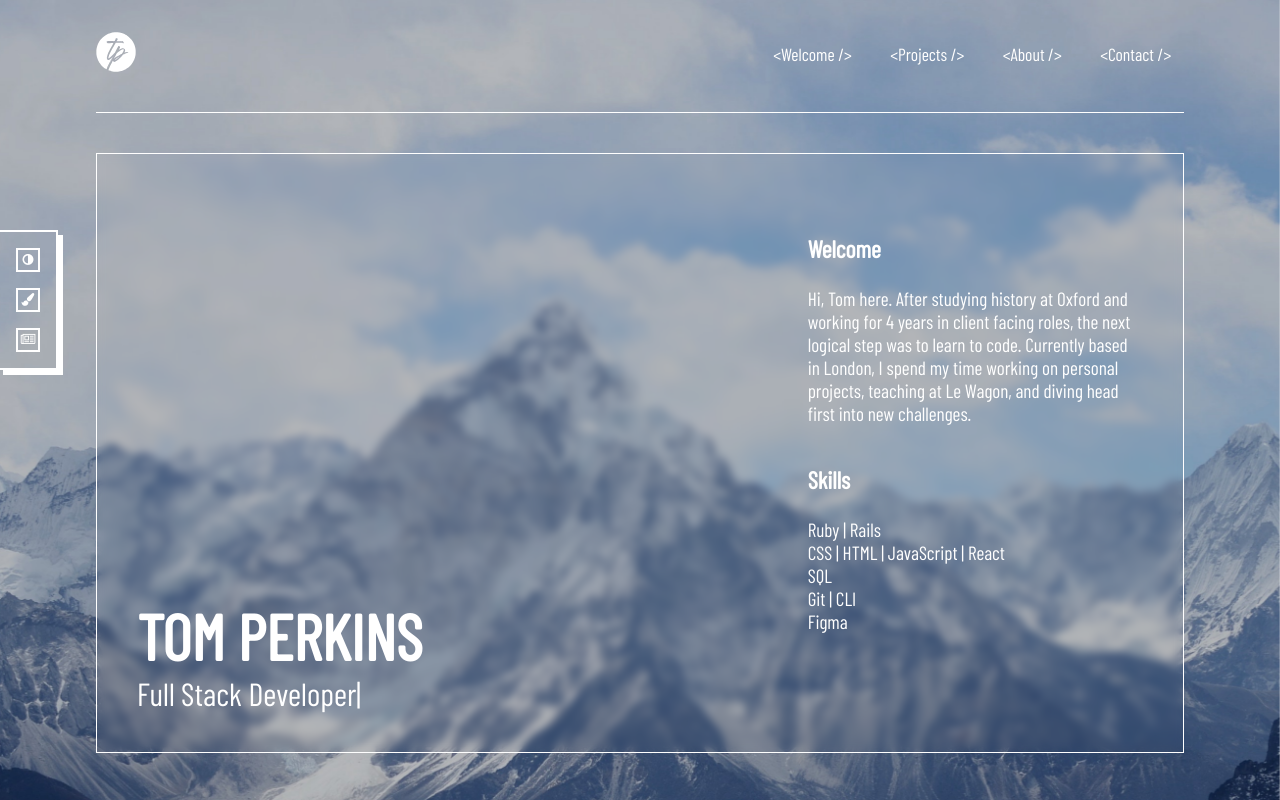
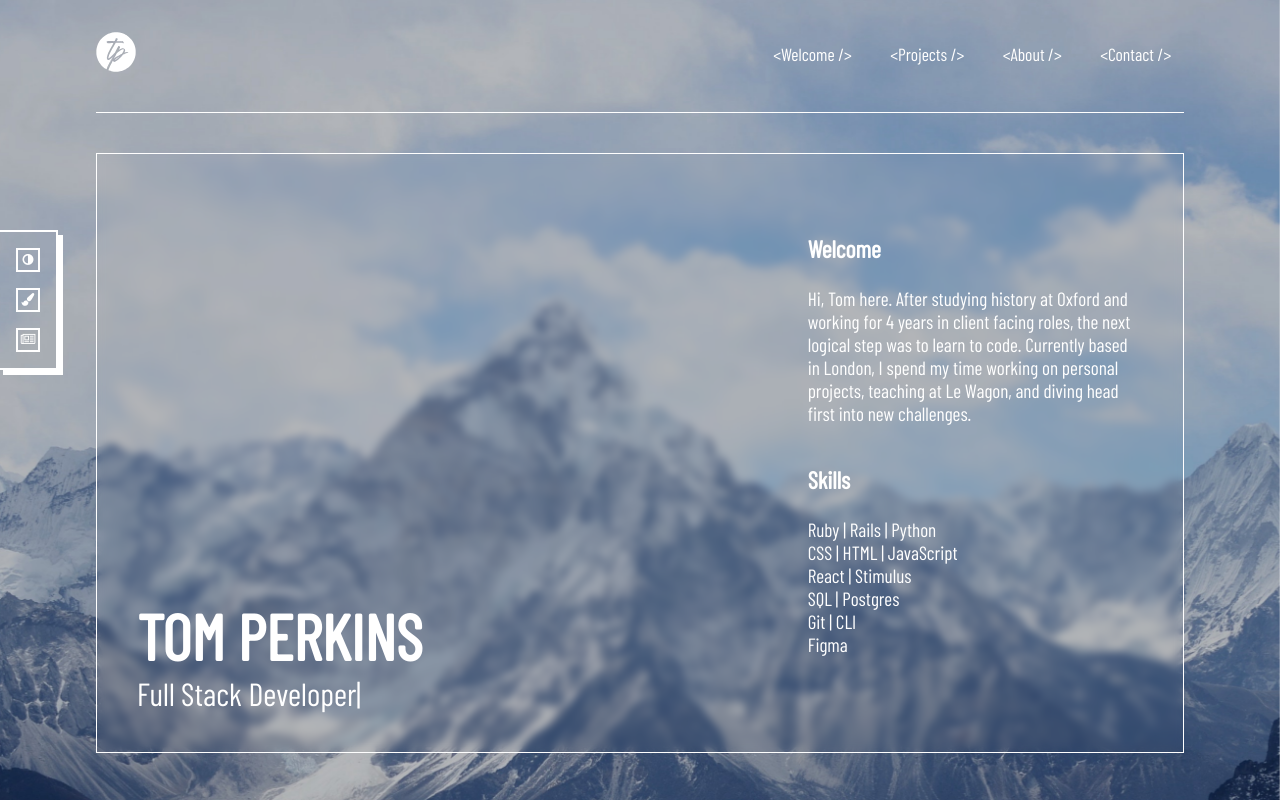
Before and after one commit to twperkins/portfolio, a React (Create React App) app: page / in a window 1280 px wide. Built offline with nearby package versions, Linux system fonts and the light colour scheme; a web font is replaced by a local one.

Commit message:
added in new coding skills

```diff
--- a/src/Welcome.js
+++ b/src/Welcome.js
@@ -30,9 +30,10 @@ function Welcome(props) {
         <h3>Skills</h3>
         {/* <p>Ruby | Rails | CSS | HTML | JavaScript | SQL | Git | CLI | Figma</p> */}
         <div className="skills">
-          <p>Ruby | Rails</p>
-          <p>CSS | HTML | JavaScript | React</p>
-          <p>SQL</p>
+          <p>Ruby | Rails | Python</p>
+          <p>CSS | HTML | JavaScript</p>
+          <p>React | Stimulus</p>
+          <p>SQL | Postgres</p>
           <p>Git | CLI</p>
           <p>Figma</p>
         </div>
```
